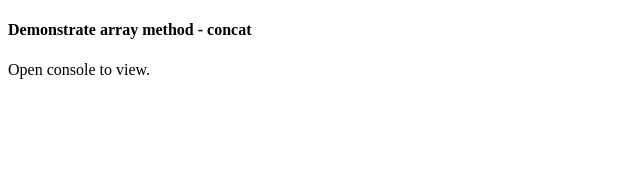
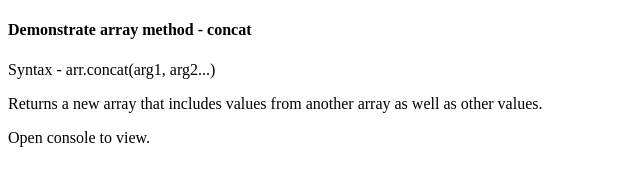
Before and after one commit to bigezwest/arrayMethods, a plain HTML site: page concat/index.html in a window 1280 px wide. Shown: the whole page, without its empty margins (0-640 px from the left). Drawn offline with Linux system fonts and the light colour scheme.

Commit message:
docs(index.html): Add description

```diff
--- a/concat/index.html
+++ b/concat/index.html
@@ -7,6 +7,10 @@
 </head>
 <body>
     <h4>Demonstrate array method - concat</h4>
+    <p>
+        Syntax - arr.concat(arg1, arg2...)
+    </p>
+    <p>Returns a new array that includes values from another array as well as other values.</p>
     <p>Open console to view.</p>
 
     <script src="concat.js"></script>
```
